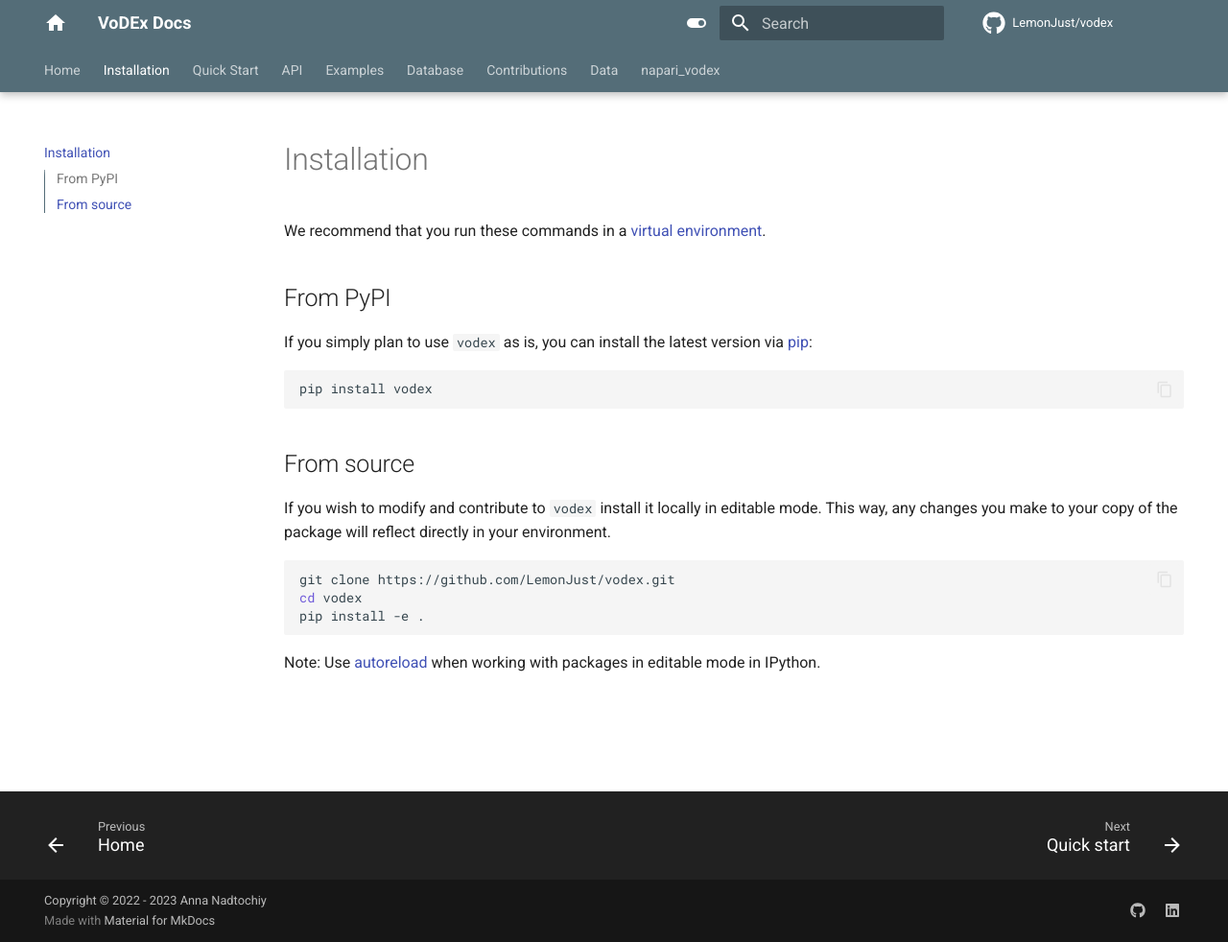
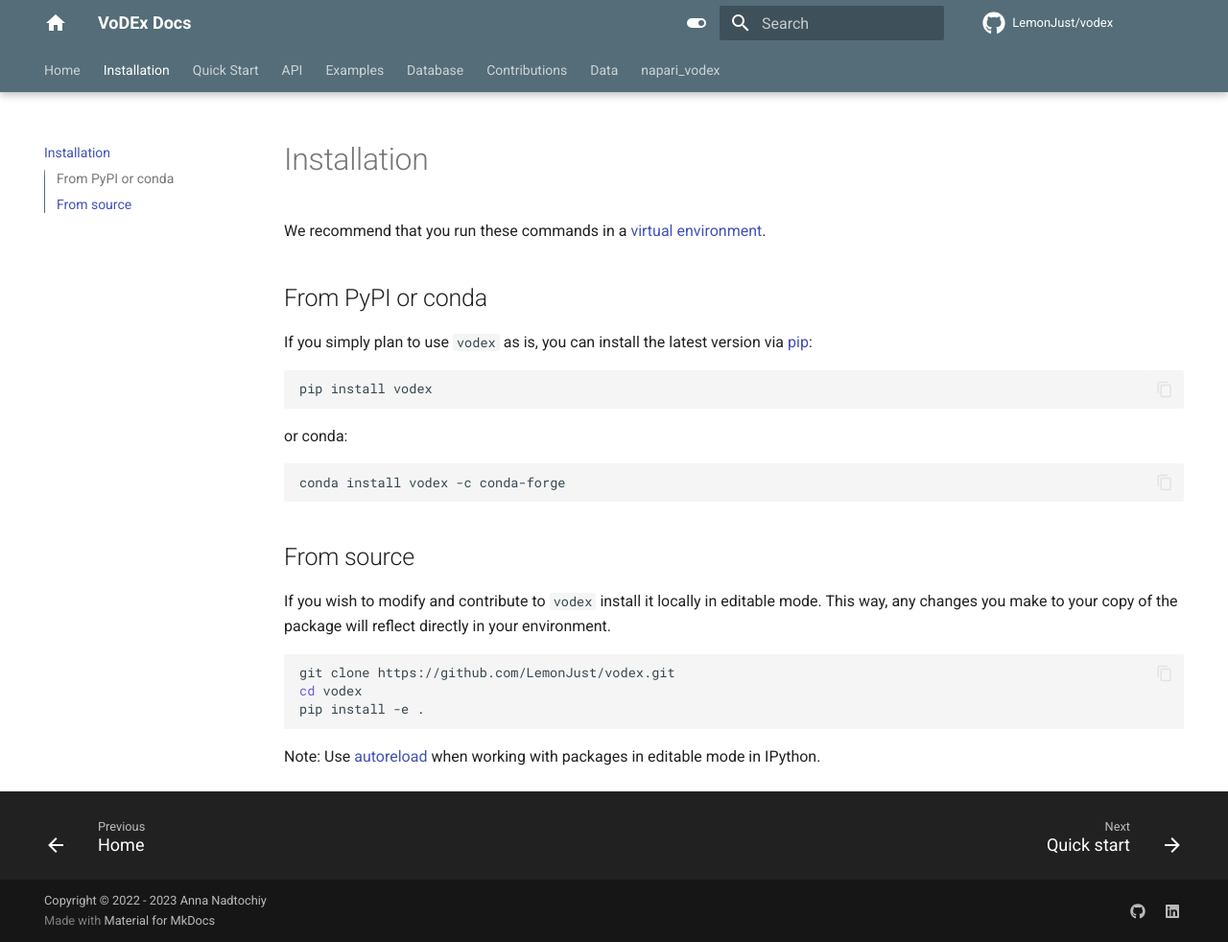
Before and after one commit to LemonJust/vodex, an MkDocs documentation site: the page built from docs/install.md, in a window 1280 px wide and 982 px high. Shown: the whole window at 96% size. Built offline with MkDocs 1.6.1 and Material for MkDocs 9.7.7, drawn with Linux system fonts in a browser that asks for light colours; comment, search, counter and statistics services are not loaded.

Commit message:
added conda install description

````diff
--- a/docs/install.md
+++ b/docs/install.md
@@ -2,11 +2,15 @@
 
 We recommend that you run these commands in a [virtual environment](https://conda.io/projects/conda/en/latest/user-guide/tasks/manage-environments.html).
 
-## From PyPI
+## From PyPI or conda
 
 If you simply plan to use `vodex` as is, you can install the latest version via [pip](https://pypi.org/project/vodex/):
 ```bash
 pip install vodex
+```
+or conda:
+```bash
+conda install vodex -c conda-forge
 ```
 
 ## From source
````
